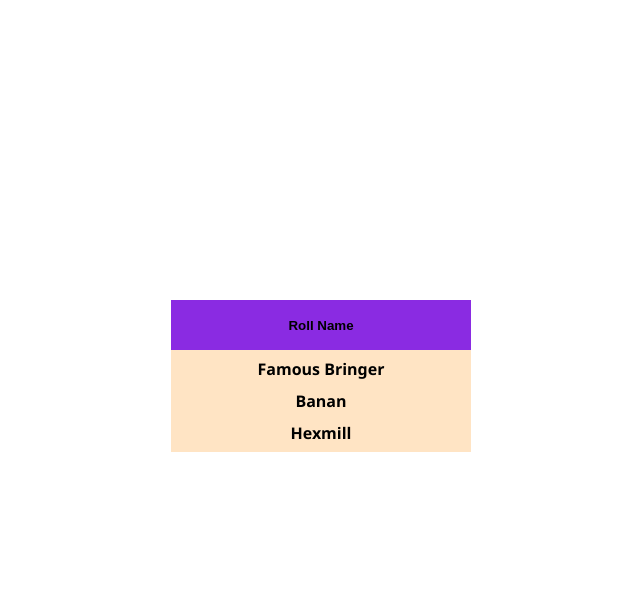
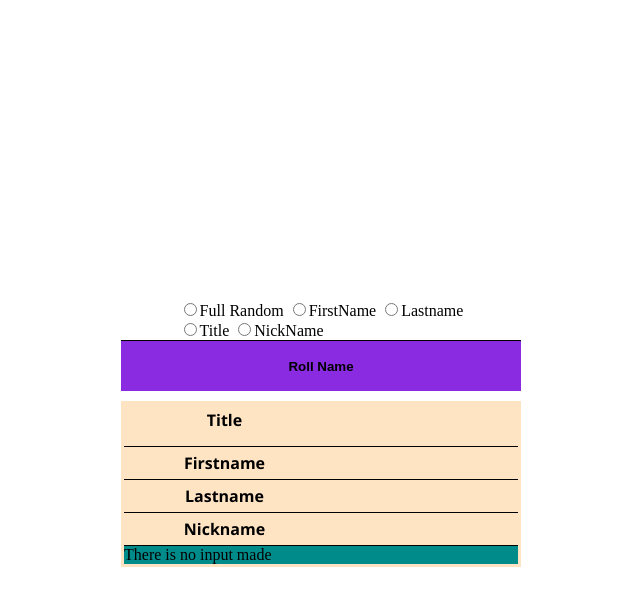
Before and after one commit to RustyNick/NamnGenerator, a plain HTML site: page index.html in a window 1280 px wide. Both pictures are taken after a click on the button "Roll Name". Shown: the whole page, without its empty margins (319-959 px from the left). Drawn offline with Linux system fonts and the light colour scheme.

Commit message:
some commit

```diff
--- a/index.html
+++ b/index.html
@@ -11,13 +11,31 @@
 <body>
     <main>
         <div class="box">
+            <div class="row">
+                <form action="">
+                    <input type="radio" name="names" id="fRandom">Full Random
+                    <input type="radio" name="names" id="firstName">FirstName
+                    <input type="radio" name="names" id="lastNames">Lastname
+                    <br>
+                    <input type="radio" name="names" id="withTitle">Title
+                    <input type="radio" name="names" id="nicknames">NickName
+                </form>
+            </div>
             <button id="generate" >Roll Name</button>
             <div class="innerBox">
-
-                <div id="title" class="name"></div>
-                <div id="firstname"class="name"></div>
-                <div id="lastname"class="name"></div>
-
+                <div class="row">
+                    <div class="name bigger">Title</div><div id="title" class="name"></div>
+                </div>
+                <div class="row">
+                    <div class="name" >Firstname</div><div id="firstname"class="name"></div>
+                </div>
+                <div class="row">
+                    <div class="name" >Lastname</div><div id="lastname"class="name"></div>
+                </div>
+                <div class="row">
+                    <div class="name" >Nickname</div><div id="nickName"class="name"></div>
+                </div>
+                <div id="saves"></div>
             </div>
         </div>
 
--- a/logic.js
+++ b/logic.js
@@ -1,20 +1,27 @@
-let titleOne = ["Light","Dark","Great","Legendary","Flameable","Evil","Steady","Big","Small","Famous","Sir","friendly","",];
+let titleOne = ["Light","Dark","Great","Legendary","Flameable","Evil","Steady","Big","Small","Famous","",];
 
-let titleTwo = ["Bringer","Stallion","Charmer","friendly","",];
+let titleTwo = ["Bringer","Stallion","Charmer","",];
 
-let firstnameOne = ["Grex","Exs","Wil","Lma","Sal","Kin","Cho","Tree","Majo","Em","Il","Orb","Ban","Dan","An","Mag","Ste",];
+let firstnameOne = ["Grex","Exs","Wil","Lma","Sal","Kin","Cho","Tree","Majo","Em","Il","Orb","Ban","Mander","Xor","Xav","Iar"];
 
-let firstnameTwo =["grex","exs","wil","lma","sal","kin","cho","tree","majo","em","il","orb","ban","dan","an","mag","ste","",];
+let firstnameTwo =["grex","exs","wil","lma","sal","kin","cho","tree","majo","em","il","orb","ban","mander","xor","xav","iar"];
 
-let lastnameOne = ["Hex","Smith","Mir","Gor","Mark","Till","My","Mill","Or","Stan","Ox","Dur",];
+let lastnameOne = ["Hex","Smith","Mir","Gor","Mark","Till","My","Mill","Or","Stan","Ox","Dur","","",];
 
-let lastnameTwo = ["hex","smith","mir","gor","mark","till","my","mill","or","stan","ox","dur","",];
+let lastnameTwo = ["hex","smith","mir","gor","mark","till","my","mill","or","stan","ox","dur",];
+
+let nicknameOne =["of the","the",];
+
+let nicknameTwo =["northendsea","westernsea","easternsea","southernsea","highsea","deadsea","Gray","Yellow","White","Black","Dark","orphan","farmer","Mayor","Guilds","Warrior","King","Queens","Lady","Gentleman","Jester","Trader",];
+
+let newName = []
 
 function getTitle(){
     const randomtitleOne = titleOne[Math.floor(Math.random()* titleOne.length)];
     const randomtitleTwo = titleTwo[Math.floor(Math.random()* titleTwo.length)];
     const title = randomtitleOne +" "+ randomtitleTwo
     document.getElementById("title").innerText = title
+    newName.push(title)
 }
 
 function getFirstName(){
@@ -23,7 +30,7 @@ function getFirstName(){
 
     const firstname = randomfirstnameOne + randomfirstnameTwo
     document.getElementById("firstname").innerText = firstname
-
+    newName.push(firstname)
 }
 function getLastName(){
     const randomlastnameOne = lastnameOne[Math.floor(Math.random()* lastnameOne.length)];
@@ -31,16 +38,136 @@ function getLastName(){
 
     const lastname = randomlastnameOne + randomlastnameTwo
     document.getElementById("lastname").innerText = lastname
+    newName.push(lastname)
+}
+
+function getNickName(){
+
+    document.getElementById("nickName").innerText = ""
+    const randomNickNameOne = nicknameOne[Math.floor(Math.random()* nicknameOne.length)]
+    const randomNickNameTwo = nicknameTwo[Math.floor(Math.random()* nicknameTwo.length)]
+
+    const nickname = randomNickNameOne +" "+ randomNickNameTwo
+    console.log("start")
+
+    if(randomNickNameOne == "of the" ){
+        document.getElementById("nickName").innerText = nickname+"s"
+        console.log("1")
+        newName.push(nickname)
+        return
+
+    }else{
+        document.getElementById("nickName").innerText = nickname+""
+        console.log("2")
+    }
+
+    newName.push(nickname)
+
 }
 
 
-document.getElementById("generate").addEventListener("click", getName)
+document.getElementById("generate").addEventListener("click", getChecked)
+
+function getChecked(){
+    document.getElementById("saves").innerText =""
+    let names = document.forms[0];
+
+        if(names["fRandom"].checked){
+            getTitle()
+            getFirstName()
+            getLastName()
+            getNickName()
+        }
+        else if (names["withTitle"].checked){
+            console.log("With title")
+            getTitle()
+
+        }
+        else if (names["firstName"].checked){
+            console.log("firstName")
+            getFirstName()
+
+        }
+        else if (names["lastNames"].checked){
+            console.log("lastNames")
+            getLastName()
+
+        }
+        else if (names["nicknames"].checked){
+            console.log("nicknames")
+            getNickName()
+
+        }
+        else{
+            document.getElementById("saves").innerText =""
+            document.getElementById("saves").innerText ="There is no input made"
+        }
+
+}
 
 function getName(){
-    document.getElementById("title").innerText = ""
     document.getElementById("firstname").innerText = ""
-    document.getElementById("lastname").innerText = ""
-    getTitle()
     getFirstName()
-    getLastName()
 }
+
+/* function loopaalphabox(){
+    for (let i = 0; i < newName.length; i++) {
+        let divBox = newName[i];
+        divBox.innerText = JSON.stringify(newName[i]);
+        document.getElementById("saves").append(renderNameCard(i))
+    }
+} */
+
+
+
+/* function pushobj(){
+    let saveName = newName
+    sessionStorage.setItem("saveName", newName);
+    getSavedBeast()
+    renderNameCard()
+} */
+
+/* function getSavedBeast(){
+    let getName = sessionStorage.getItem("saveName", newName);
+    document.getElementById("saves").innerText = (getName);
+    console.log(getName, newName)
+    return
+
+
+
+} */
+
+/* function renderNameCard(){
+
+    let getName = sessionStorage.getItem("saveName", newName);
+
+    let renderCard = document.createElement("div");
+    renderCard.className ="renderCard"
+
+    let infoBox = document.createElement("div")
+    infoBox.id = "infoBox"
+
+    let name = document.createElement("p")
+    name.style.marginBottom ="3px"
+    name.innerText = getName ;
+
+
+    infoBox.appendChild(name)
+    renderCard.appendChild(infoBox);
+    document.getElementById("saves").appendChild(renderCard);
+    document.getElementById("saves").innerText = (getName);
+
+    console.log(newName)
+
+
+    if(newName.length > 12) {
+        console.log("not more than 5 names")
+        newName.splice(0,3);
+
+    }else{
+        console.log("enter the else")
+    }
+
+    return renderCard
+}
+ */
--- a/style.css
+++ b/style.css
@@ -8,6 +8,7 @@ button{
     background-color: blueviolet;
     border:none;
     outline:grey;
+    margin-bottom:10px;
     transition:0.3s;
 }
 button:hover{
@@ -25,23 +26,38 @@ main{
     justify-content: center;
 }
 .box{
-    width:300px;
+    width:400px;
     margin-top: 300px;
     display:flex;
     flex-direction:column;
 }
 
 .innerBox{
-    width:300px;
+    width:400px;
     padding:3px;
     margin:auto;
     flex-flow: row;
     background-color: bisque;
 }
+
+.bigger{
+    min-height:42px;
+}
+
+.row{
+    display: flex;
+    justify-content: center;
+    border-bottom:1px solid black;
+}
 .name {
+    width:49%;
     padding:5px;
     font-family: 'Segoe UI', Tahoma, Geneva, Verdana, sans-serif;
+    /* display:inline-block; */
     font-weight: bold;
     text-align: center;
 
 }
+#saves{
+    background-color: darkcyan;
+}
```
